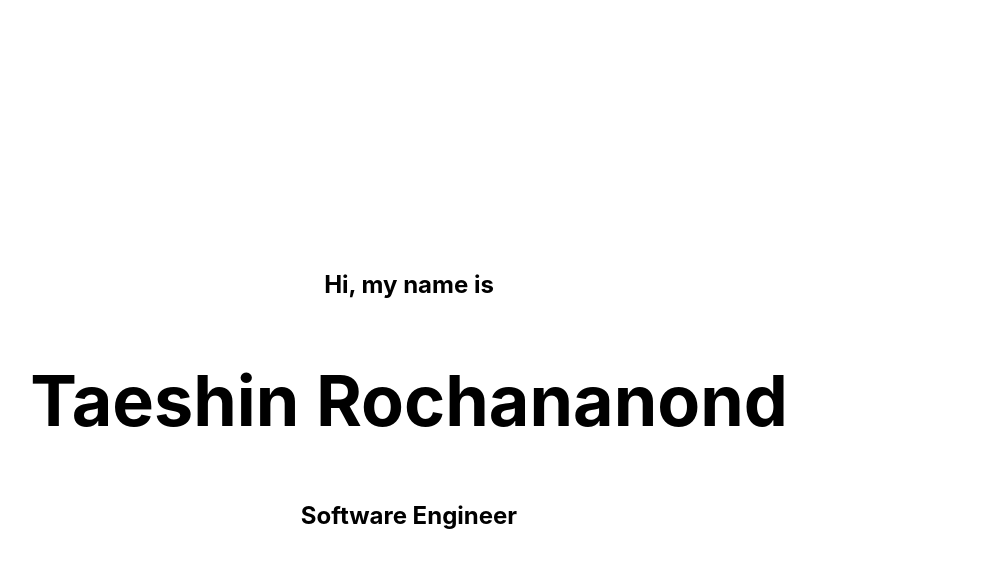
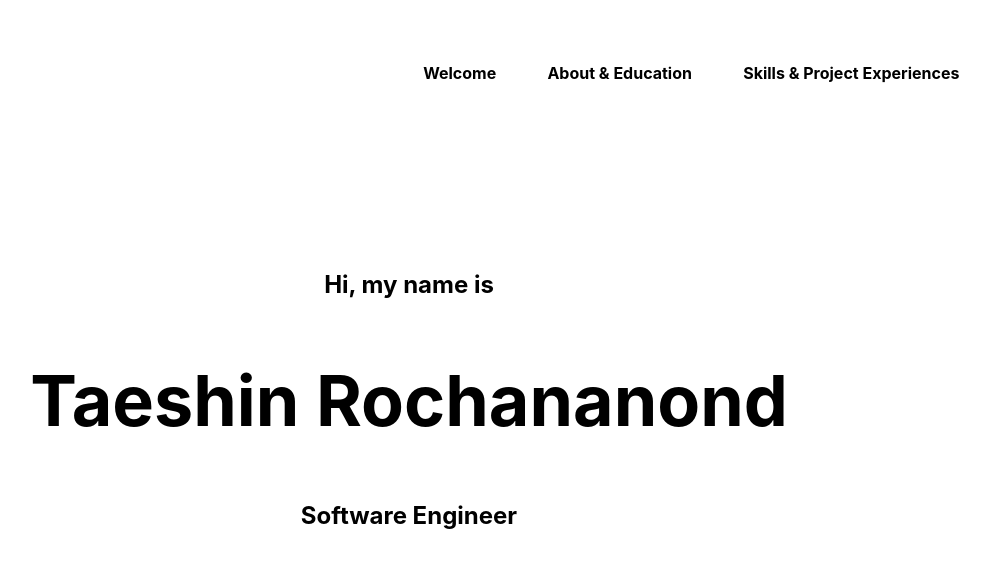
Before and after one commit to taeshinnn/MyPortfolio, a React (Create React App) app in the folder Front-End/myportfolio/: page / in a window 1280 px wide. Shown: the top 568 px of the page, without its empty margins (231-1221 px from the left). Built offline with nearby package versions, Linux system fonts and the light colour scheme.

Commit message:
Navbar Animation

```diff
--- a/Front-End/myportfolio/src/App.css
+++ b/Front-End/myportfolio/src/App.css
@@ -4,6 +4,7 @@
   margin: 0;
 }
 
+
 @media (prefers-reduced-motion: no-preference) {
   .App-logo {
     animation: App-logo-spin infinite 20s linear;
--- a/Front-End/myportfolio/src/App.js
+++ b/Front-End/myportfolio/src/App.js
@@ -1,10 +1,12 @@
 import './App.css';
 
 import BodyComponent from './Components/BodyComponent';
+import Navbar from './Components/Navbar';
 
 function App() {
   return (
     <div className="App">
+      <Navbar/>
       <BodyComponent/>
     </div>
   );
--- a/Front-End/myportfolio/src/Components/BodyComponent.css
+++ b/Front-End/myportfolio/src/Components/BodyComponent.css
@@ -4,7 +4,7 @@
   scroll-snap-type: y mandatory ;
   overflow-y: scroll;
   overflow-x: hidden;
-
+  scroll-behavior: smooth;
 }
 
 .container section {
--- a/Front-End/myportfolio/src/Components/BodyComponent.js
+++ b/Front-End/myportfolio/src/Components/BodyComponent.js
@@ -3,17 +3,17 @@ import React from "react";
 
 import Section1 from './Sections/Section1';
 
+
 function BodyComponent() {
     return (
       <div className='container'>
-        {/* BodyComponent */}
-        <section className='section1'>
+        <section className='section1' id='section1'>
           <Section1/>
         </section >
-        <section className='section2'>
+        <section className='section2' id='section2'>
           section2
         </section>
-        <section className='section3'>
+        <section className='section3' id='section3'>
           section3
         </section>
       </div>
--- a/Front-End/myportfolio/src/Components/Navbar.css
+++ b/Front-End/myportfolio/src/Components/Navbar.css
@@ -0,0 +1,22 @@
+.navbar {
+    position: fixed;
+    display: flex;
+    top: 0;
+    right: 0%;
+    width: 100%;
+    align-items: center;
+    justify-content:right;
+    padding-right: 5%;
+
+}
+
+.navbar li {
+    list-style-type: none;
+    display: inline-block;
+    padding: 2%;
+}
+
+.navbar li a {
+    text-decoration: none;
+    color: black;
+}
--- a/Front-End/myportfolio/src/Components/Navbar.js
+++ b/Front-End/myportfolio/src/Components/Navbar.js
@@ -2,9 +2,14 @@ import './Navbar.css';
 import React from "react";
 
 function Navbar() {
+
     return (
-      <div className=''>
-
+      <div>
+        <ul className='navbar'>
+            <li><a href='#section1'><h4>Welcome</h4></a></li>
+            <li><a href='#section2'><h4>About & Education</h4></a></li>
+            <li><a href='#section3'><h4>Skills & Project Experiences</h4></a></li>
+        </ul>
       </div>
     );
   }
--- a/Front-End/myportfolio/src/Components/Sections/Section1.css
+++ b/Front-End/myportfolio/src/Components/Sections/Section1.css
@@ -8,7 +8,6 @@
 }
 
 .section1 .name:hover {
-    /* font-size: 80px; */
     transform: scale(1.1);
     color: rgb(68, 68, 68);
 
--- a/Front-End/myportfolio/src/index.css
+++ b/Front-End/myportfolio/src/index.css
@@ -1,10 +1,11 @@
-body {
+body, html {
   margin: 0;
   font-family: -apple-system, BlinkMacSystemFont, 'Segoe UI', 'Roboto', 'Oxygen',
     'Ubuntu', 'Cantarell', 'Fira Sans', 'Droid Sans', 'Helvetica Neue',
     sans-serif;
   -webkit-font-smoothing: antialiased;
   -moz-osx-font-smoothing: grayscale;
+  scroll-behavior: smooth;
 }
 
 code {
```
